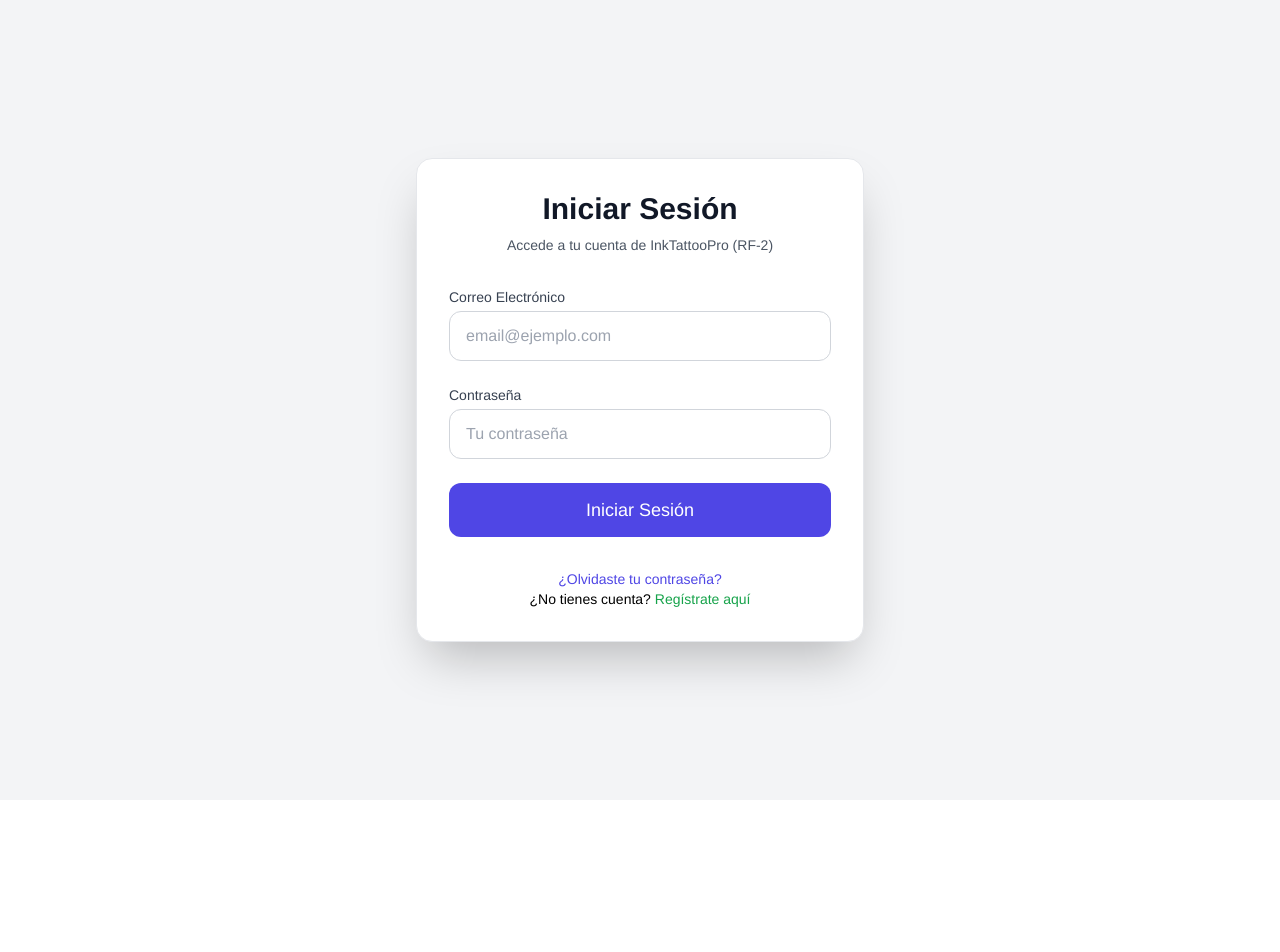
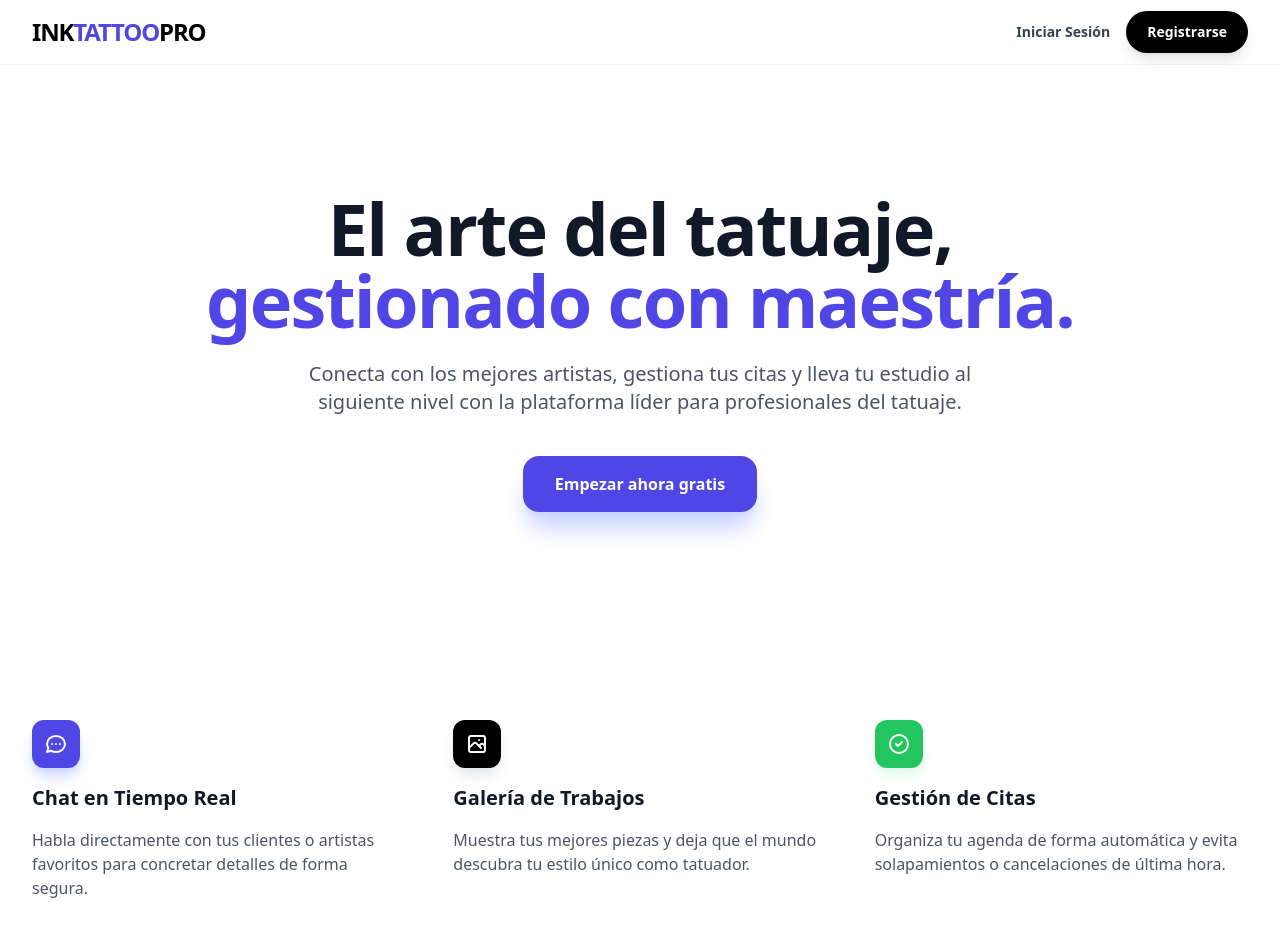
Before and after one commit to pfogued/inkTattoProTFG, a Vue app: page / in a window 1280 px wide. Before the commit this address led to /login. Shown: the top 952 px of the page. Before the commit the page ends 800 px from the top, so only its background shows below. Built offline with nearby package versions, Linux system fonts and the light colour scheme; no server answers.

Commit message:
pagina principal

```diff
--- a/src/router/index.js
+++ b/src/router/index.js
@@ -21,7 +21,8 @@ const router = createRouter({
     // ----------------------------------------------------
     {
       path: '/',
-      redirect: '/login', // Redirigir al Login por defecto
+      name: 'Home',
+      component: () => import('../views/HomeView.vue'),
     },
     {
       path: '/login',
--- /dev/null
+++ b/src/views/HomeView.vue
@@ -0,0 +1,169 @@
+<template>
+  <div class="min-h-screen bg-white font-sans text-gray-900">
+    <!-- Navbar -->
+    <nav class="fixed w-full z-50 bg-white/80 backdrop-blur-md border-b border-gray-100">
+      <div class="max-w-7xl mx-auto px-4 sm:px-6 lg:px-8">
+        <div class="flex justify-between h-16 items-center">
+          <!-- Logo -->
+          <div class="flex items-center">
+            <span class="text-2xl font-black tracking-tighter text-black">
+              INK<span class="text-indigo-600">TATTOO</span>PRO
+            </span>
+          </div>
+
+          <!-- Botones de Acción -->
+          <div class="flex items-center space-x-4">
+            <router-link
+              to="/login"
+              class="text-sm font-semibold text-gray-700 hover:text-indigo-600 transition"
+            >
+              Iniciar Sesión
+            </router-link>
+            <router-link
+              to="/register"
+              class="inline-flex items-center justify-center px-5 py-2.5 border border-transparent text-sm font-bold rounded-full text-white bg-black hover:bg-gray-800 transition shadow-lg hover:shadow-indigo-500/20"
+            >
+              Registrarse
+            </router-link>
+          </div>
+        </div>
+      </div>
+    </nav>
+
+    <!-- Hero Section -->
+    <header class="relative pt-32 pb-20 lg:pt-48 lg:pb-32 overflow-hidden">
+      <div class="max-w-7xl mx-auto px-4 sm:px-6 lg:px-8 relative z-10">
+        <div class="text-center">
+          <h1 class="text-5xl md:text-7xl font-extrabold tracking-tight text-gray-900 mb-6">
+            El arte del tatuaje, <br />
+            <span class="text-indigo-600">gestionado con maestría.</span>
+          </h1>
+          <p class="max-w-2xl mx-auto text-lg md:text-xl text-gray-600 mb-10">
+            Conecta con los mejores artistas, gestiona tus citas y lleva tu estudio al siguiente
+            nivel con la plataforma líder para profesionales del tatuaje.
+          </p>
+          <div class="flex flex-col sm:flex-row justify-center gap-4">
+            <router-link
+              to="/register"
+              class="px-8 py-4 bg-indigo-600 text-white font-bold rounded-2xl hover:bg-indigo-700 transition shadow-xl shadow-indigo-200"
+            >
+              Empezar ahora gratis
+            </router-link>
+          </div>
+        </div>
+      </div>
+
+      <!-- Decoración de fondo (Círculos difuminados) -->
+      <div class="absolute top-0 left-1/2 -translate-x-1/2 w-full h-full -z-10 pointer-events-none">
+        <div
+          class="absolute top-[-10%] left-[-10%] w-[40%] h-[40%] bg-indigo-100 rounded-full blur-[120px] opacity-50"
+        ></div>
+        <div
+          class="absolute bottom-[-10%] right-[-10%] w-[30%] h-[30%] bg-purple-100 rounded-full blur-[120px] opacity-50"
+        ></div>
+      </div>
+    </header>
+
+    <!-- Características Rápidas -->
+    <section class="py-20">
+      <div class="max-w-7xl mx-auto px-4 sm:px-6 lg:px-8">
+        <div class="grid grid-cols-1 md:grid-cols-3 gap-12">
+          <div class="space-y-4">
+            <div
+              class="w-12 h-12 bg-indigo-600 rounded-xl flex items-center justify-center text-white shadow-lg shadow-indigo-200"
+            >
+              <svg
+                xmlns="http://www.w3.org/2000/svg"
+                class="h-6 w-6"
+                fill="none"
+                viewBox="0 0 24 24"
+                stroke="currentColor"
+              >
+                <path
+                  stroke-linecap="round"
+                  stroke-linejoin="round"
+                  stroke-width="2"
+                  d="M8 12h.01M12 12h.01M16 12h.01M21 12c0 4.418-4.03 8-9 8a9.863 9.863 0 01-4.827-1.213L3 20l1.391-3.951A9.115 9.115 0 013 12c0-4.418 4.03-8 9-8s9 3.582 9 8z"
+                />
+              </svg>
+            </div>
+            <h3 class="text-xl font-bold">Chat en Tiempo Real</h3>
+            <p class="text-gray-600">
+              Habla directamente con tus clientes o artistas favoritos para concretar detalles de
+              forma segura.
+            </p>
+          </div>
+
+          <div class="space-y-4">
+            <div
+              class="w-12 h-12 bg-black rounded-xl flex items-center justify-center text-white shadow-lg shadow-gray-200"
+            >
+              <svg
+                xmlns="http://www.w3.org/2000/svg"
+                class="h-6 w-6"
+                fill="none"
+                viewBox="0 0 24 24"
+                stroke="currentColor"
+              >
+                <path
+                  stroke-linecap="round"
+                  stroke-linejoin="round"
+                  stroke-width="2"
+                  d="M4 16l4.586-4.586a2 2 0 012.828 0L16 16m-2-2l1.586-1.586a2 2 0 012.828 0L20 14m-6-6h.01M6 20h12a2 2 0 002-2V6a2 2 0 00-2-2H6a2 2 0 00-2 2v12a2 2 0 002 2z"
+                />
+              </svg>
+            </div>
+            <h3 class="text-xl font-bold">Galería de Trabajos</h3>
+            <p class="text-gray-600">
+              Muestra tus mejores piezas y deja que el mundo descubra tu estilo único como tatuador.
+            </p>
+          </div>
+
+          <div class="space-y-4">
+            <div
+              class="w-12 h-12 bg-green-500 rounded-xl flex items-center justify-center text-white shadow-lg shadow-green-100"
+            >
+              <svg
+                xmlns="http://www.w3.org/2000/svg"
+                class="h-6 w-6"
+                fill="none"
+                viewBox="0 0 24 24"
+                stroke="currentColor"
+              >
+                <path
+                  stroke-linecap="round"
+                  stroke-linejoin="round"
+                  stroke-width="2"
+                  d="M9 12l2 2 4-4m6 2a9 9 0 11-18 0 9 9 0 0118 0z"
+                />
+              </svg>
+            </div>
+            <h3 class="text-xl font-bold">Gestión de Citas</h3>
+            <p class="text-gray-600">
+              Organiza tu agenda de forma automática y evita solapamientos o cancelaciones de última
+              hora.
+            </p>
+          </div>
+        </div>
+      </div>
+    </section>
+
+    <!-- Footer Simple -->
+    <footer class="bg-white border-t border-gray-100 py-12">
+      <div class="max-w-7xl mx-auto px-4 text-center">
+        <p class="text-gray-400 text-sm">© 2024 InkTattooPro. Todos los derechos reservados.</p>
+      </div>
+    </footer>
+  </div>
+</template>
+
+<script setup>
+// No necesitamos lógica compleja para esta vista de presentación
+</script>
+
+<style scoped>
+/* Transición suave para los botones */
+.router-link-active {
+  color: #4f46e5;
+}
+</style>
```
